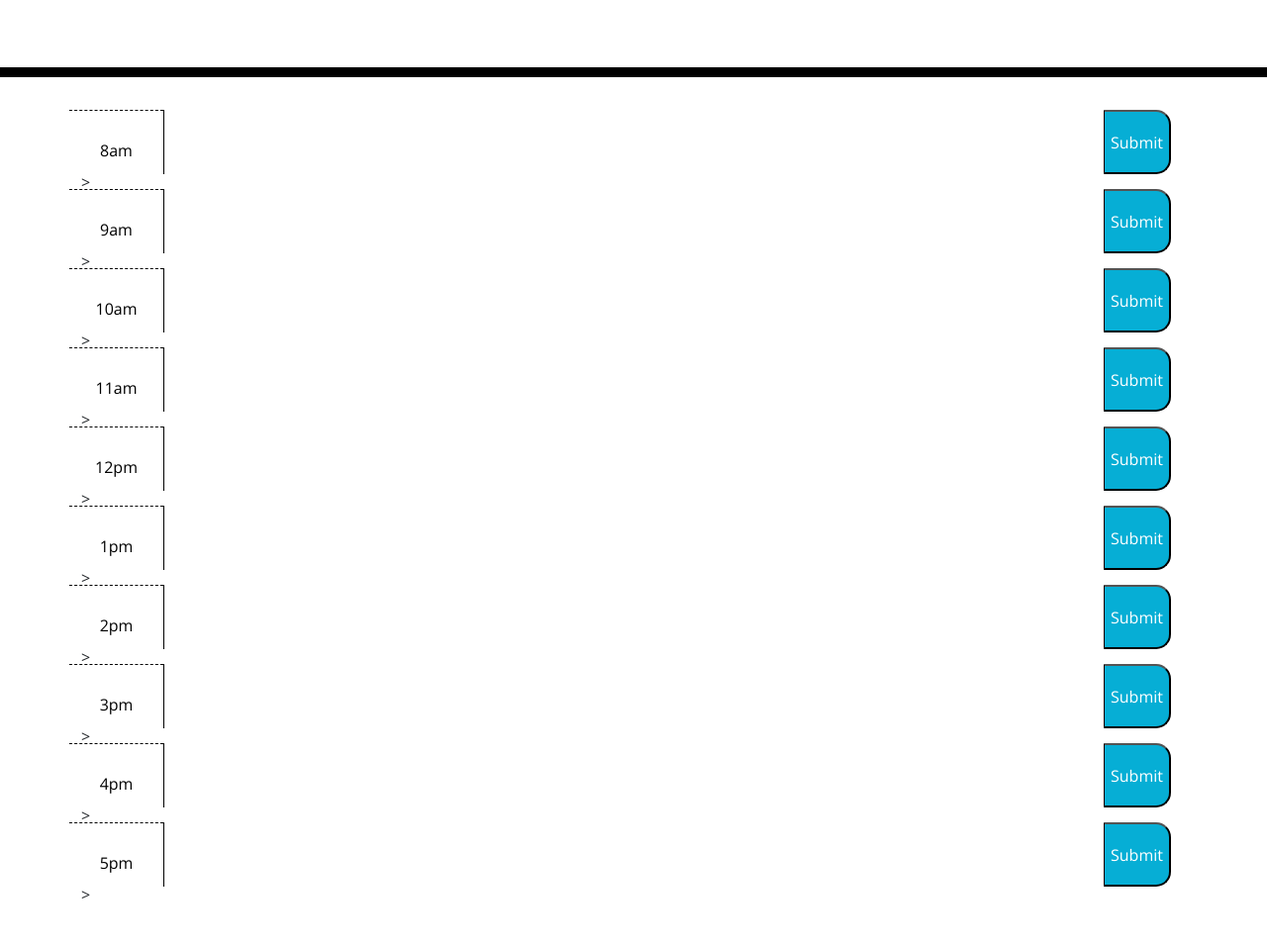
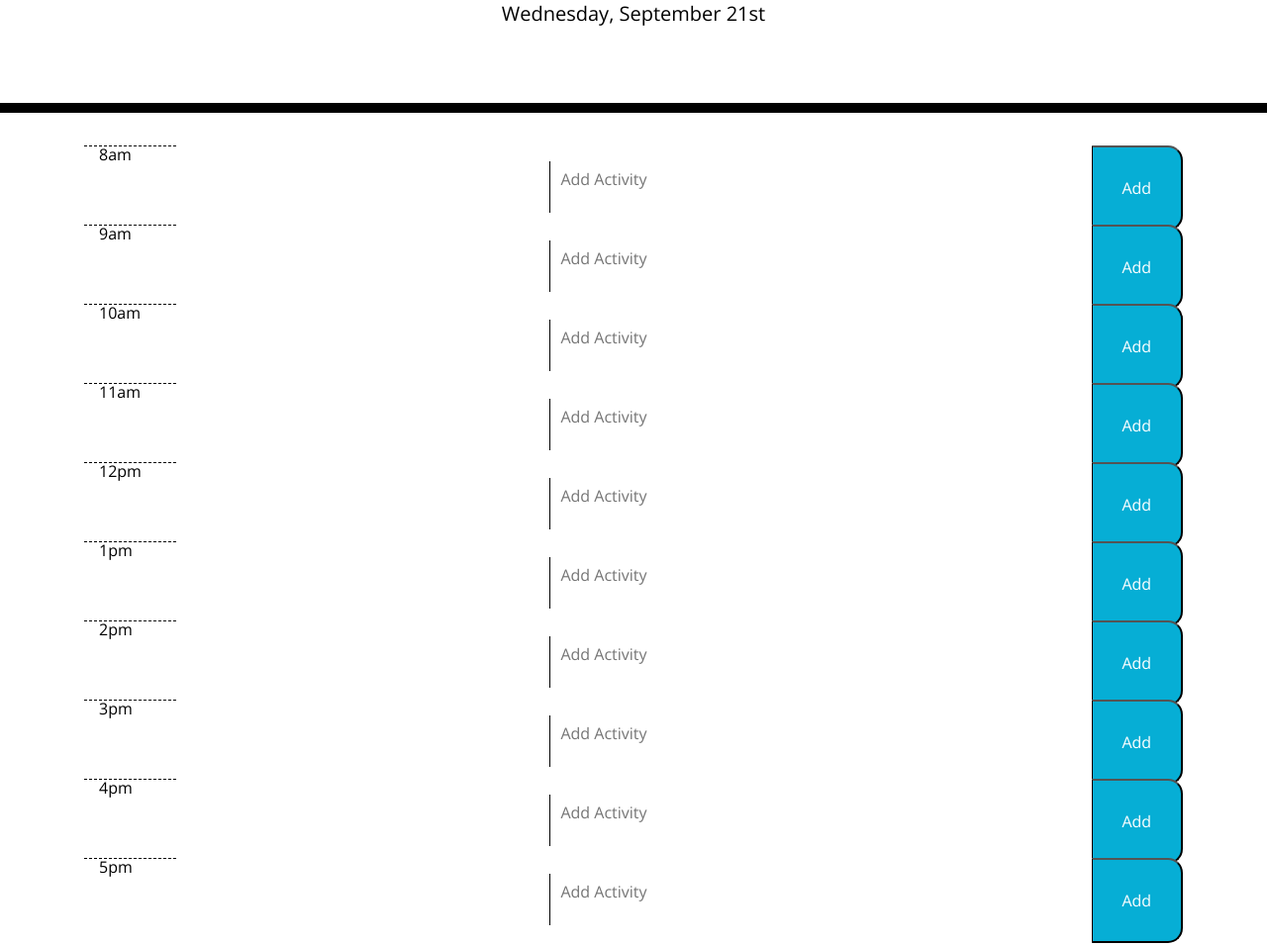
Before and after one commit to ryanparketh/Work-Day, a plain HTML site: page index.html in a window 1280 px wide. Shown: the part 190-1146 px from the top of the page at 99% size. Before the commit the page ends 1121 px from the top, so only its background shows below. Drawn offline with nearby package versions, Linux system fonts and the light colour scheme.

Commit message:
added more html updates with placeholder

```diff
--- a/index.html
+++ b/index.html
@@ -1,23 +1,14 @@
 <!DOCTYPE html>
 <html lang="en">
+
 <head>
   <meta charset="UTF-8" />
   <meta name="viewport" content="width=device-width, initial-scale=1.0" />
   <meta http-equiv="X-UA-Compatible" content="ie=edge" />
-    <link
-      rel="stylesheet"
-      href="https://stackpath.bootstrapcdn.com/bootstrap/4.3.1/css/bootstrap.min.css"
-    />
-    <link
-      rel="stylesheet"
-      href="https://use.fontawesome.com/releases/v5.8.1/css/all.css"
-      integrity="sha384-50oBUHEmvpQ+1lW4y57PTFmhCaXp0ML5d60M1M7uH2+nqUivzIebhndOJK28anvf"
-      crossorigin="anonymous"
-    />
-    <link
-      href="https://fonts.googleapis.com/css?family=Open+Sans&display=swap"
-      rel="stylesheet"
-    />
+  <link rel="stylesheet" href="https://stackpath.bootstrapcdn.com/bootstrap/4.3.1/css/bootstrap.min.css" />
+  <link rel="stylesheet" href="https://use.fontawesome.com/releases/v5.8.1/css/all.css"
+    integrity="sha384-50oBUHEmvpQ+1lW4y57PTFmhCaXp0ML5d60M1M7uH2+nqUivzIebhndOJK28anvf" crossorigin="anonymous" />
+  <link href="https://fonts.googleapis.com/css?family=Open+Sans&display=swap" rel="stylesheet" />
   <link rel="stylesheet" href="style.css" />
   <title>Work Day Scheduler</title>
 </head>
@@ -26,97 +17,81 @@
   <header class="jumbotron">
     <h1 class="display-3">Work Day Scheduler</h1>
     <p class="lead">A simple calendar app for scheduling your work day</p>
-      <p id="day" class="lead"></p>
+    <p id="currentDay" class="lead"></p>
   </header>
   <div class="container">
     <!-- Timeblocks go here -->
     <div>
-        <div id="eight" class="row time-block">
-          <div class="col-md-1 hour">
-            8am
+      <div class="container">
+        <div class="row">
+          <div class="col-1 hour" id='eight'>8am</div>
+          <div class="col-md-10 time-block">
+            <textarea placeholder="Add Activity"></textarea>
           </div>
-            <textarea class="col-md-10 description">
-            </textarea>
-            <button type="submit" value="Submit" class="saveBtn">Submit</button>>
+          <button class="col-1 saveBtn">Add</button>
         </div>
-        <div id="nine" class="row time-block">
-          <div class="col-md-1 hour">
-            9am
+        <div class="row">
+          <div class="col-1 hour" id='nine'>9am</div>
+          <div class="col-10 time-block">
+            <textarea placeholder="Add Activity"></textarea>
           </div>
-            <textarea class="col-md-10 description">
-            </textarea>
-            <button type="submit" value="Submit" class="saveBtn">Submit</button>>
+          <button class="col-1 saveBtn">Add</button>
         </div>
-
-        <div id="ten" class="row time-block">
-          <div class="col-md-1 hour">
-            10am
+        <div class="row">
+          <div class="col-1 hour" id='ten'>10am</div>
+          <div class="col-10 time-block">
+            <textarea placeholder="Add Activity"></textarea>
           </div>
-            <textarea class="col-md-10 description">
-            </textarea>
-            <button type="submit" value="Submit" class="saveBtn">Submit</button>>
+          <button class="col-1 saveBtn">Add</button>
         </div>
-
-        <div id="eleven" class="row time-block">
-          <div class="col-md-1 hour">
-            11am
+        <div class="row">
+          <div class="col-1 hour" id='eleven'>11am</div>
+          <div class="col-10 time-block">
+            <textarea placeholder="Add Activity"></textarea>
           </div>
-            <textarea class="col-md-10 description">
-            </textarea>
-            <button type="submit" value="Submit" class="saveBtn">Submit</button>>
+          <button class="col-1 saveBtn">Add</button>
         </div>
-
-        <div id="tweleve" class="row time-block">
-          <div class="col-md-1 hour">
-            12pm
+        <div class="row">
+          <div class="col-1 hour" id='tweleve'>12pm</div>
+          <div class="col-10 time-block">
+            <textarea placeholder="Add Activity"></textarea>
           </div>
-            <textarea class="col-md-10 description">
-            </textarea>
-            <button type="submit" value="Submit" class="saveBtn">Submit</button>>
+          <button class="col-1 saveBtn">Add</button>
         </div>
-
-        <div id="one" class="row time-block">
-          <div class="col-md-1 hour">
-            1pm
+        <div class="row">
+          <div class="col-1 hour" id='one'>1pm</div>
+          <div class="col-10 time-block">
+            <textarea placeholder="Add Activity"></textarea>
           </div>
-            <textarea class="col-md-10 description">
-            </textarea>
-            <button type="submit" value="Submit" class="saveBtn">Submit</button>>
+          <button class="col-1 saveBtn">Add</button>
         </div>
-
-        <div id="two" class="row time-block">
-          <div class="col-md-1 hour">
-            2pm
+        <div class="row">
+          <div class="col-1 hour" id='two'>2pm</div>
+          <div class="col-10 time-block">
+            <textarea placeholder="Add Activity"></textarea>
           </div>
-            <textarea class="col-md-10 description">
-            </textarea>
-            <button type="submit" value="Submit" class="saveBtn">Submit</button>>
+          <button class="col-1 saveBtn">Add</button>
         </div>
-
-        <div id="three" class="row time-block">
-          <div class="col-md-1 hour">
-            3pm
+        <div class="row">
+          <div class="col-1 hour" id='three'>3pm</div>
+          <div class="col-10 time-block">
+            <textarea placeholder="Add Activity"></textarea>
           </div>
-            <textarea class="col-md-10 description">
-            </textarea>
-            <button type="submit" value="Submit" class="saveBtn">Submit</button>>
+          <button class="col-1 saveBtn">Add</button>
         </div>
-        <div id="four" class="row time-block">
-          <div class="col-md-1 hour">
-            4pm
+        <div class="row">
+          <div class="col-1 hour" id='four'>4pm</div>
+          <div class="col-10 time-block">
+            <textarea placeholder="Add Activity"></textarea>
           </div>
-            <textarea class="col-md-10 description">
-            </textarea>
-            <button type="submit" value="Submit" class="saveBtn">Submit</button>>
+          <button class="col-1 saveBtn">Add</button>
         </div>
-
-        <div id="five" class="row time-block">
-          <div class="col-md-1 hour">
-            5pm
+        <div class="row">
+          <div class="col-1 hour" id='five'>5pm</div>
+          <div class="col-10 time-block">
+            <textarea placeholder="Add Activity"></textarea>
           </div>
-            <textarea class="col-md-10 description">
-            </textarea>
-            <button type="submit" value="Submit" class="saveBtn">Submit</button>>
+          <button class="col-1 saveBtn">Add</button>
         </div>
 
 
@@ -127,5 +102,7 @@
 
     <script src="https://code.jquery.com/jquery-3.4.1.min.js"></script>
     <script src="https://cdnjs.cloudflare.com/ajax/libs/moment.js/2.24.0/moment.min.js"></script>
+    <script src="./script.js"></script>
 </body>
+
 </html>
--- a/script.js
+++ b/script.js
@@ -10,5 +10,6 @@ const time4 = document.getElementById ('four');
 const time5 = document.getElementById ('five');
 const saveBtnArr = document.querySelectorAll ('button');
 
+// added in the current date to display at the top of the page under h1
 var today = moment();
-$("#currentDay").text(today.format("dddd, MMM Do, YYYY"));
+$("#currentDay").text(today.format("dddd, MMMM Do"));
```
Lines whose indentation alone changed are shown as unchanged.
